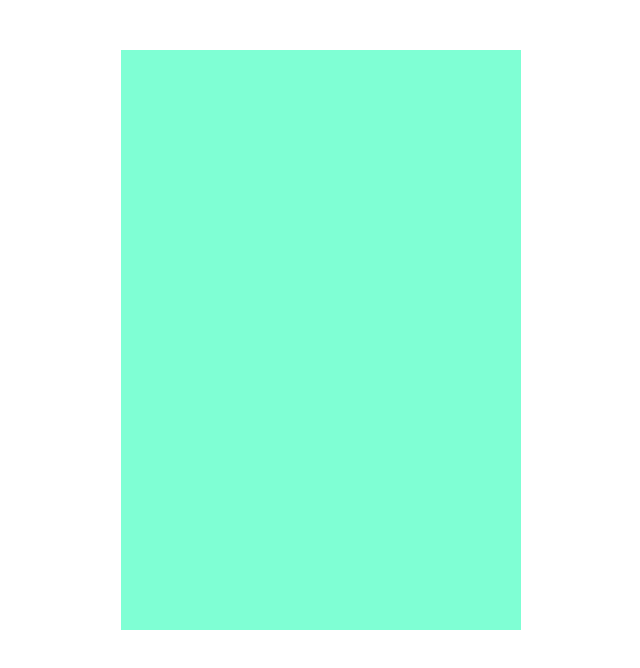
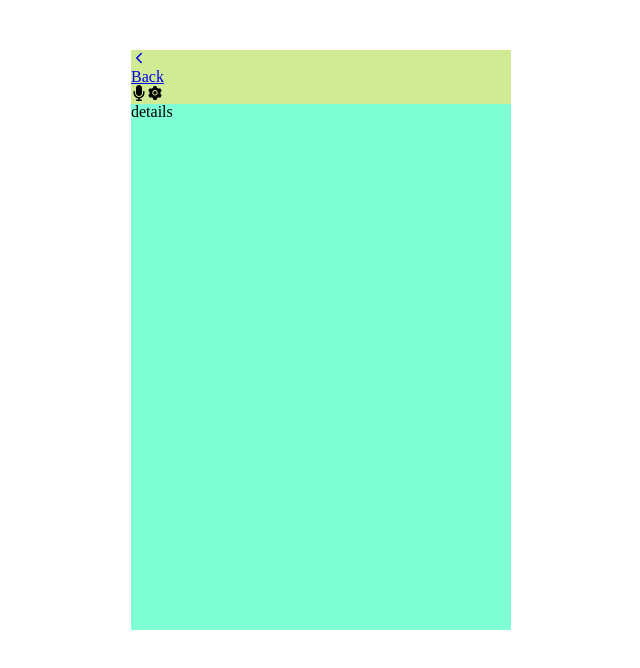
Before and after one commit to IbrohimRasulov/countries-of-the-world, a JavaScript app: page /details in a window 1280 px wide. Before the commit this address had no page. Shown: the top 668 px of the page, without its empty margins (319-959 px from the left). Built offline with nearby package versions, Linux system fonts and the light colour scheme; the HTML template or start-up script is replaced by a standard one.

Commit message:
Use react-icons and build Header

```diff
--- a/src/App.css
+++ b/src/App.css
@@ -1,6 +1,10 @@
 .App {
   margin: 50px auto;
-  width: 400px;
+  width: 380px;
   height:580px;
   background-color: aquamarine;
 }
+
+header {
+  background-color: rgb(209, 235, 148);
+}
--- a/src/App.js
+++ b/src/App.js
@@ -3,13 +3,15 @@ import './App.css';
 import {
   BrowserRouter as Router,
   Routes,
-  // Route,
+  Route,
 } from 'react-router-dom';
 // import { Provider } from 'react-redux';
 // import store from './Redux/configureStore';
 
 // ! Components
 import Header from './components/Header';
+import Homepage from './components/Homepage';
+import Details from './components/Details';
 
 const App = () => (
   // <Provider store={store}>
@@ -17,8 +19,8 @@ const App = () => (
       <Router>
         <Header className="App-header" />
         <Routes>
-          {/* <Route path="/" element={<Homepage />} />
-          <Route path="/details" element={<Details />} /> */}
+          <Route path="/homepage" element={<Homepage />} />
+          <Route path="/details" element={<Details />} />
         </Routes>
       </Router>
     </div>
--- /dev/null
+++ b/src/components/Details.js
@@ -0,0 +1,7 @@
+const Details = () => {
+  return (
+    <p>details</p>
+  );
+}
+
+export default Details;
--- a/src/components/Header.js
+++ b/src/components/Header.js
@@ -1,11 +1,29 @@
-// import { NavLink } from 'react-router-dom';
+import { NavLink } from 'react-router-dom';
+import { FaMicrophone } from 'react-icons/fa';
+import { AiFillSetting } from 'react-icons/ai';
+import { AiFillHome } from 'react-icons/ai';
+import { IoIosArrowBack } from 'react-icons/io';
 
-const Header = () => {
-  return (
-    <header className="">
-
-    </header>
-  );
-}
+const Header = () => (
+  <header className="">
+    <NavLink to="/homepage">
+      {({ isActive }) => (isActive
+        ? (
+          <div>
+            <AiFillHome />
+            <input type="text" placeholder="Search.." />
+          </div>
+        )
+        : (
+          <div>
+            <IoIosArrowBack />
+            <p>Back</p>
+          </div>
+        ))}
+    </NavLink>
+    <FaMicrophone />
+    <AiFillSetting />
+  </header>
+);
 
 export default Header;
--- /dev/null
+++ b/src/components/Homepage.js
@@ -0,0 +1,7 @@
+const Homepage = () => {
+  return (
+    <p>homepage</p>
+  );
+}
+
+export default Homepage;
```
